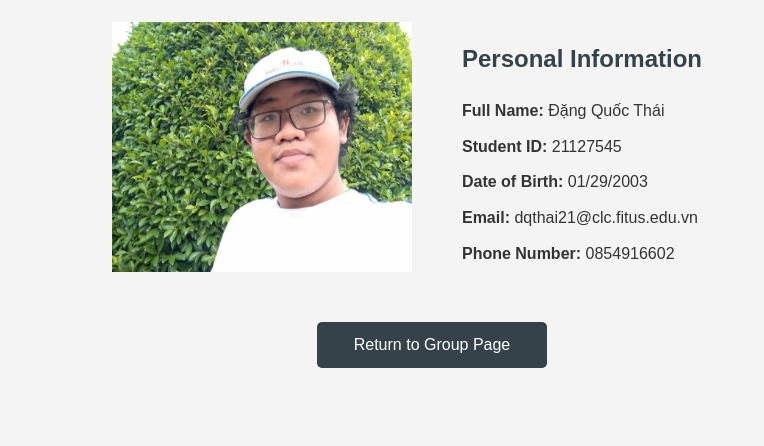
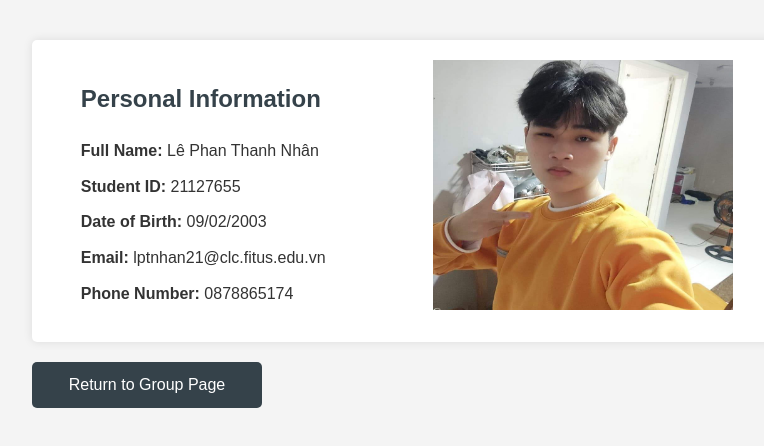
Before and after one commit to ThaiCoder2003/IntroductionSite, a plain HTML site: page members/21127545/21127545.html in a window 1280 px wide. Shown: the whole page, without its empty margins (208-972 px from the left). Drawn offline with Linux system fonts and the light colour scheme.

Commit message:
Update 21127545.html

```diff
--- a/members/21127545/21127545.html
+++ b/members/21127545/21127545.html
@@ -7,22 +7,23 @@
 </head>
 <body>
     <main>
-        <div class="student">
-            <section id="profile-photo">
-                <img src="../../images/21127545.jpg" alt="Quoc Thai's Photo">
-            </section>
+        <div class="box">
+
             <section id="personal-info">
                 <h2>Personal Information</h2>
                 <ul>
-                    <li><strong>Full Name:</strong> Đặng Quốc Thái</li>
-                    <li><strong>Student ID:</strong> 21127545</li>
-                    <li><strong>Date of Birth:</strong> 01/29/2003</li>
-                    <li><strong>Email:</strong> dqthai21@clc.fitus.edu.vn</li>
-                    <li><strong>Phone Number:</strong> 0854916602</li>
+                    <li><strong>Full Name:</strong> Lê Phan Thanh Nhân</li>
+                    <li><strong>Student ID:</strong> 21127655</li>
+                    <li><strong>Date of Birth:</strong> 09/02/2003</li>
+                    <li><strong>Email:</strong> lptnhan21@clc.fitus.edu.vn</li>
+                    <li><strong>Phone Number:</strong> 0878865174</li>
                 </ul>
             </section>
+            <section id="profile-photo">
+                <img src="/members/21127655/images/LPTN.jpg" height="300" width="300" alt="Nhan's Photo">
+            </section>
         </div>
-        <div class="button"><a href="../../index.html" class="back-link">Return to Group Page</a></div>
+        <a href="../../index.html" class="back-link">Return to Group Page</a>
     </main>
 </body>
 </html>
```
